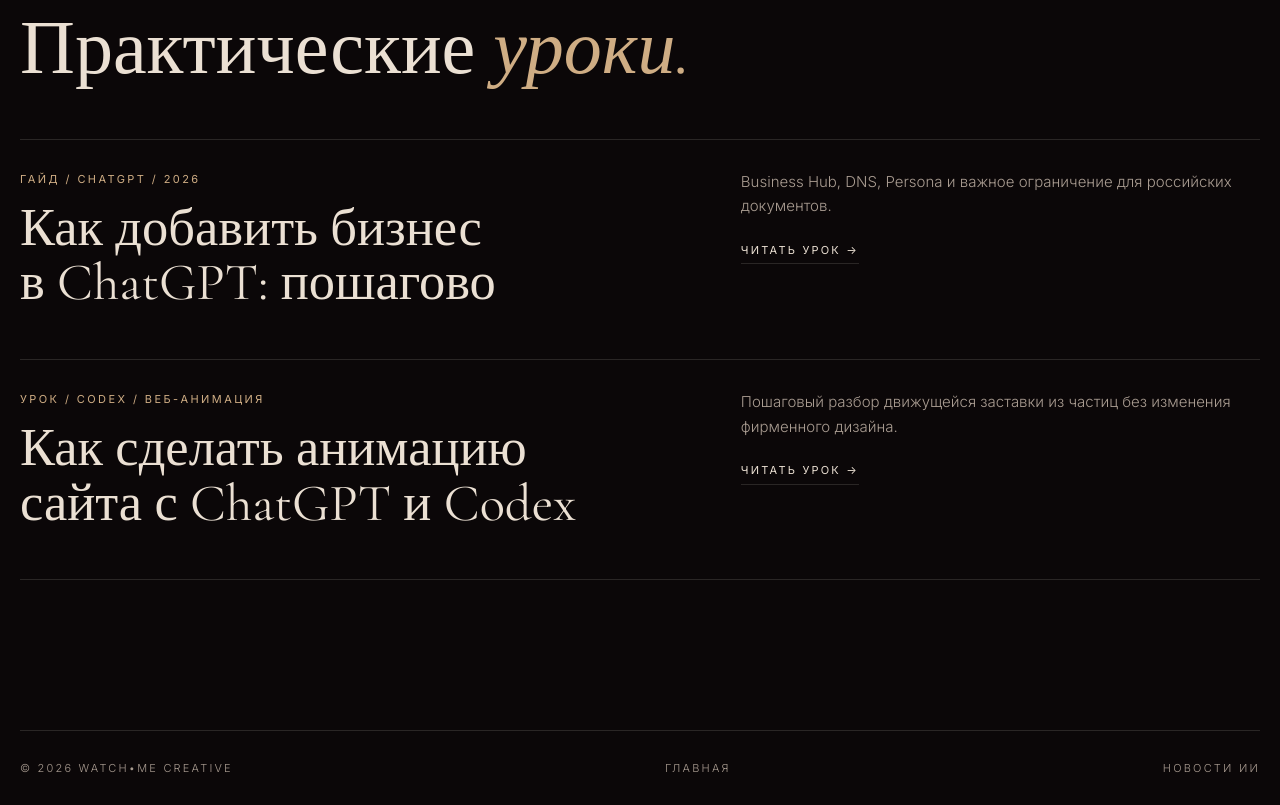
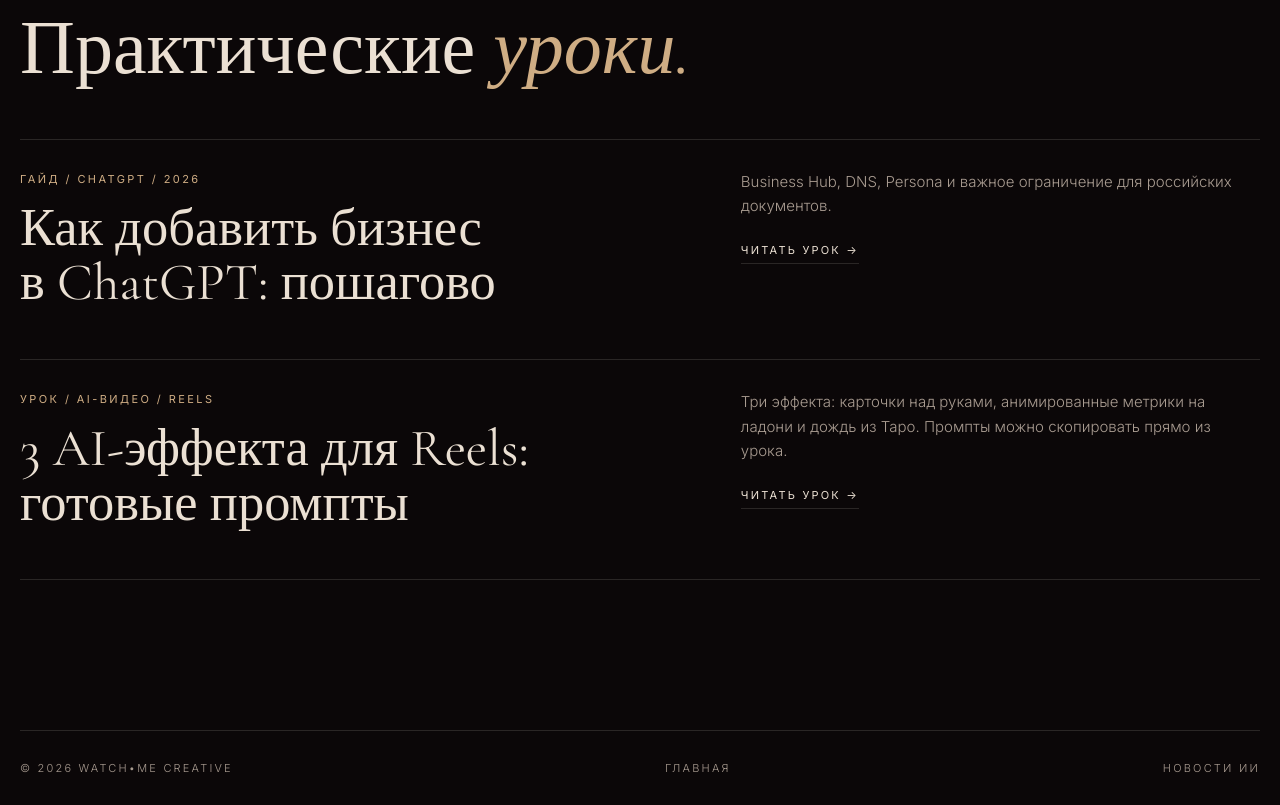
Before and after one commit to lashtafit-hash/lashtafit-hash.github.io, a plain HTML site: page news/index.html in a window 1280 px wide. Shown: the part 1843-2648 px from the top of the page. Drawn offline with nearby package versions, Linux system fonts and the light colour scheme.

Commit message:
Correct AI news hub tutorial listing to 3 Reel motion effects

```diff
--- a/news/index.html
+++ b/news/index.html
@@ -26,6 +26,6 @@
 <h2 id="guides-title">Практические <em>уроки.</em></h2>
 <div class="news-list rows">
 <a class="row" href="/guides/chatgpt-business-profile/"><div><p class="story-date">ГАЙД / CHATGPT / 2026</p><h2>Как добавить бизнес в ChatGPT: пошагово</h2></div><div><p>Business Hub, DNS, Persona и важное ограничение для российских документов.</p><span class="news-action">Читать урок →</span></div></a>
-<a class="row" href="/guides/animated-website-with-chatgpt-codex/"><div><p class="story-date">УРОК / CODEX / ВЕБ-АНИМАЦИЯ</p><h2>Как сделать анимацию сайта с ChatGPT и Codex</h2></div><div><p>Пошаговый разбор движущейся заставки из частиц без изменения фирменного дизайна.</p><span class="news-action">Читать урок →</span></div></a>
+<a class="row" href="/guides/animated-website-with-chatgpt-codex/"><div><p class="story-date">УРОК / AI-ВИДЕО / REELS</p><h2>3 AI-эффекта для Reels: готовые промпты</h2></div><div><p>Три эффекта: карточки над руками, анимированные метрики на ладони и дождь из Таро. Промпты можно скопировать прямо из урока.</p><span class="news-action">Читать урок →</span></div></a>
 </div></section>
 <footer><span>© 2026 WATCH•ME CREATIVE</span><a href="/">Главная</a><a href="/news/">Новости ИИ</a></footer></main></body></html>
```
